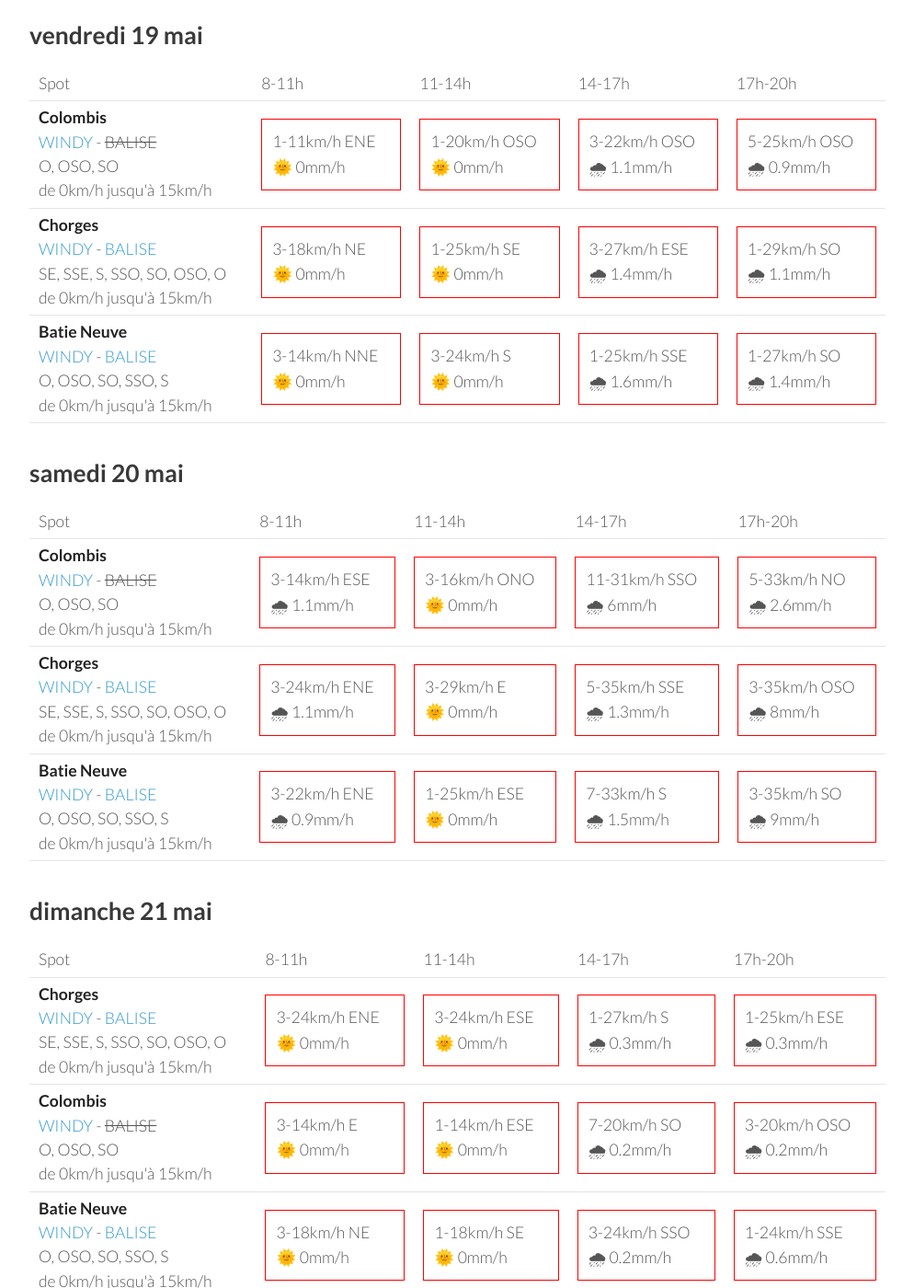
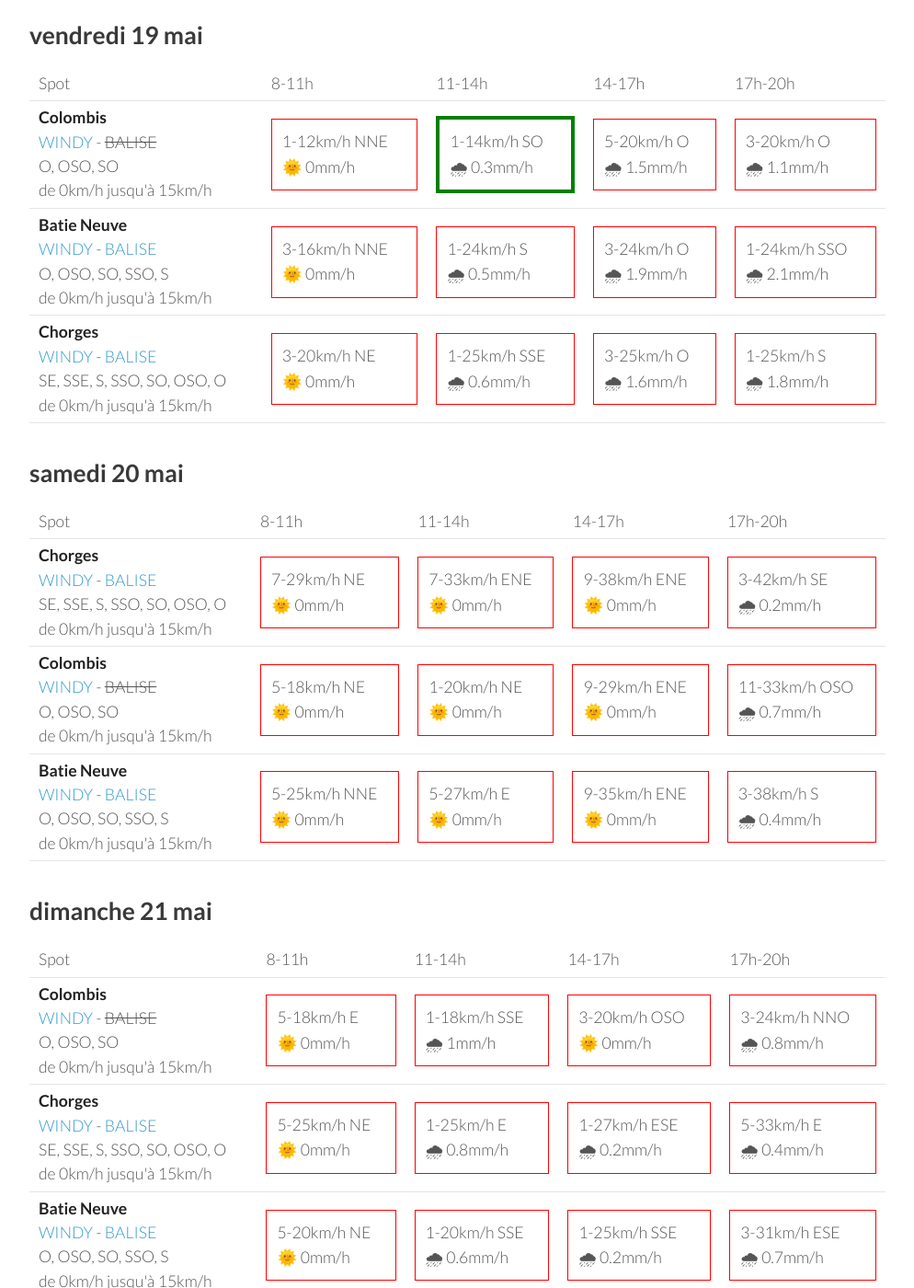
Before and after one commit to parapente-dans-le-nord/parapente-dans-le-nord.github.io, a Jekyll site: the page built from serre_poncon.markdown, in a window 1280 px wide and 1400 px high, scrolled down 1685 px. Shown: the whole window at 92% size, without its empty margins (26-1020 px from the left). Built offline with Jekyll 4.4.1, drawn with Linux system fonts in a browser that asks for light colours; some of the changed text lies outside the part shown.

Commit message:
update index.markdown

```diff
--- a/serre_poncon.markdown
+++ b/serre_poncon.markdown
@@ -22,30 +22,30 @@ page mise à jour le mardi 16 mai 17:31
       <td>17h-20h</td>
     </tr>
 <tr>
-        <td><strong>Chorges</strong><br><a href="https://windy.com/44.578/6.280?44.559,6.262,10">WINDY</a> - <span class=""><a href="https://www.openwindmap.org/PP554">BALISE</a> </span><br> <span class="vent-favorable">SE, SSE, S, SSO, SO, OSO, O</span><br><span class="force-vent">de 0km/h jusqu'à 15km/h</span> </td>
-
-            <td><div class="not-flyable"><p>0-0km/h NA</p><p>🌧️ 0mm/h</p></div></td>
-            <td><div class="not-flyable"><p>7-16km/h SSO</p><p>🌞 0mm/h</p></div></td>
-            <td><div class="not-flyable"><p>7-20km/h ONO</p><p>🌞 0mm/h</p></div></td>
-            <td><div class="not-flyable"><p>5-31km/h NNO</p><p>🌞 0mm/h</p></div></td>
-
-    </tr>
-<tr>
         <td><strong>Batie Neuve</strong><br><a href="https://windy.com/44.584/6.236?44.559,6.262,10,m:eTtagly">WINDY</a> - <span class=""><a href="https://www.openwindmap.org/PP554">BALISE</a> </span><br> <span class="vent-favorable">O, OSO, SO, SSO, S</span><br><span class="force-vent">de 0km/h jusqu'à 15km/h</span> </td>
 
             <td><div class="not-flyable"><p>0-0km/h NA</p><p>🌧️ 0mm/h</p></div></td>
-            <td><div class="not-flyable"><p>14-37km/h NNO</p><p>🌞 0mm/h</p></div></td>
-            <td><div class="not-flyable"><p>20-48km/h NNO</p><p>🌞 0mm/h</p></div></td>
-            <td><div class="not-flyable"><p>22-55km/h NNO</p><p>🌞 0mm/h</p></div></td>
+            <td><div class="not-flyable"><p>0-0km/h NA</p><p>🌧️ 0mm/h</p></div></td>
+            <td><div class="not-flyable"><p>0-0km/h NA</p><p>🌧️ 0mm/h</p></div></td>
+            <td><div class="not-flyable"><p>27-62km/h N</p><p>🌞 0mm/h</p></div></td>
 
     </tr>
 <tr>
         <td><strong>Colombis</strong><br><a href="https://windy.com/44.494/6.216?44.559,6.262,10">WINDY</a> - <span class="no-balise"> BALISE </span><br> <span class="vent-favorable">O, OSO, SO</span><br><span class="force-vent">de 0km/h jusqu'à 15km/h</span> </td>
 
             <td><div class="not-flyable"><p>0-0km/h NA</p><p>🌧️ 0mm/h</p></div></td>
-            <td><div class="not-flyable"><p>11-29km/h NNO</p><p>🌞 0mm/h</p></div></td>
-            <td><div class="not-flyable"><p>18-42km/h NNO</p><p>🌞 0mm/h</p></div></td>
-            <td><div class="not-flyable"><p>20-50km/h NNO</p><p>🌞 0mm/h</p></div></td>
+            <td><div class="not-flyable"><p>0-0km/h NA</p><p>🌧️ 0mm/h</p></div></td>
+            <td><div class="not-flyable"><p>0-0km/h NA</p><p>🌧️ 0mm/h</p></div></td>
+            <td><div class="not-flyable"><p>20-57km/h NNO</p><p>🌞 0mm/h</p></div></td>
+
+    </tr>
+<tr>
+        <td><strong>Chorges</strong><br><a href="https://windy.com/44.578/6.280?44.559,6.262,10">WINDY</a> - <span class=""><a href="https://www.openwindmap.org/PP554">BALISE</a> </span><br> <span class="vent-favorable">SE, SSE, S, SSO, SO, OSO, O</span><br><span class="force-vent">de 0km/h jusqu'à 15km/h</span> </td>
+
+            <td><div class="not-flyable"><p>0-0km/h NA</p><p>🌧️ 0mm/h</p></div></td>
+            <td><div class="not-flyable"><p>0-0km/h NA</p><p>🌧️ 0mm/h</p></div></td>
+            <td><div class="not-flyable"><p>0-0km/h NA</p><p>🌧️ 0mm/h</p></div></td>
+            <td><div class="not-flyable"><p>22-44km/h N</p><p>🌞 0mm/h</p></div></td>
 
     </tr>
 
@@ -67,30 +67,30 @@ page mise à jour le mardi 16 mai 17:31
 <tr>
         <td><strong>Chorges</strong><br><a href="https://windy.com/44.578/6.280?44.559,6.262,10">WINDY</a> - <span class=""><a href="https://www.openwindmap.org/PP554">BALISE</a> </span><br> <span class="vent-favorable">SE, SSE, S, SSO, SO, OSO, O</span><br><span class="force-vent">de 0km/h jusqu'à 15km/h</span> </td>
 
-            <td><div class="not-flyable"><p>1-3km/h ESE</p><p>🌞 0mm/h</p></div></td>
+            <td><div class="flyable"><p>0-1km/h S</p><p>🌞 0mm/h</p></div></td>
+            <td><div class="flyable"><p>7-12km/h OSO</p><p>🌞 0mm/h</p></div></td>
             <td><div class="flyable"><p>7-14km/h SO</p><p>🌞 0mm/h</p></div></td>
-            <td><div class="not-flyable"><p>11-20km/h SO</p><p>🌞 0mm/h</p></div></td>
-            <td><div class="not-flyable"><p>5-14km/h NO</p><p>🌧 0.2mm/h</p></div></td>
+            <td><div class="not-flyable"><p>9-25km/h N</p><p>🌧 0.7mm/h</p></div></td>
 
 
     </tr>
 <tr>
         <td><strong>Colombis</strong><br><a href="https://windy.com/44.494/6.216?44.559,6.262,10">WINDY</a> - <span class="no-balise"> BALISE </span><br> <span class="vent-favorable">O, OSO, SO</span><br><span class="force-vent">de 0km/h jusqu'à 15km/h</span> </td>
 
-            <td><div class="not-flyable"><p>5-16km/h NNO</p><p>🌞 0mm/h</p></div></td>
-            <td><div class="not-flyable"><p>1-12km/h NNE</p><p>🌞 0mm/h</p></div></td>
-            <td><div class="not-flyable"><p>9-25km/h N</p><p>🌞 0mm/h</p></div></td>
-            <td><div class="not-flyable"><p>12-29km/h NNO</p><p>🌞 0mm/h</p></div></td>
+            <td><div class="not-flyable"><p>1-12km/h NNO</p><p>🌞 0mm/h</p></div></td>
+            <td><div class="not-flyable"><p>1-11km/h NNO</p><p>🌞 0mm/h</p></div></td>
+            <td><div class="flyable"><p>1-11km/h OSO</p><p>🌞 0mm/h</p></div></td>
+            <td><div class="not-flyable"><p>12-37km/h N</p><p>🌞 0mm/h</p></div></td>
 
 
     </tr>
 <tr>
         <td><strong>Batie Neuve</strong><br><a href="https://windy.com/44.584/6.236?44.559,6.262,10,m:eTtagly">WINDY</a> - <span class=""><a href="https://www.openwindmap.org/PP554">BALISE</a> </span><br> <span class="vent-favorable">O, OSO, SO, SSO, S</span><br><span class="force-vent">de 0km/h jusqu'à 15km/h</span> </td>
 
-            <td><div class="not-flyable"><p>5-16km/h NNE</p><p>🌞 0mm/h</p></div></td>
-            <td><div class="not-flyable"><p>9-22km/h NNO</p><p>🌞 0mm/h</p></div></td>
-            <td><div class="not-flyable"><p>11-33km/h NNO</p><p>🌞 0mm/h</p></div></td>
-            <td><div class="not-flyable"><p>18-42km/h N</p><p>🌧 0.5mm/h</p></div></td>
+            <td><div class="not-flyable"><p>1-11km/h ESE</p><p>🌞 0mm/h</p></div></td>
+            <td><div class="not-flyable"><p>5-14km/h NNO</p><p>🌞 0mm/h</p></div></td>
+            <td><div class="not-flyable"><p>9-20km/h NNO</p><p>🌞 0mm/h</p></div></td>
+            <td><div class="not-flyable"><p>18-42km/h N</p><p>🌧 0.3mm/h</p></div></td>
 
 
     </tr>
@@ -111,32 +111,32 @@ page mise à jour le mardi 16 mai 17:31
       <td>17h-20h</td>
     </tr>
 <tr>
-        <td><strong>Chorges</strong><br><a href="https://windy.com/44.578/6.280?44.559,6.262,10">WINDY</a> - <span class=""><a href="https://www.openwindmap.org/PP554">BALISE</a> </span><br> <span class="vent-favorable">SE, SSE, S, SSO, SO, OSO, O</span><br><span class="force-vent">de 0km/h jusqu'à 15km/h</span> </td>
-
-            <td><div class="not-flyable"><p>3-18km/h NE</p><p>🌞 0mm/h</p></div></td>
-            <td><div class="not-flyable"><p>1-20km/h SE</p><p>🌞 0mm/h</p></div></td>
-            <td><div class="not-flyable"><p>5-27km/h ONO</p><p>🌧 3.7mm/h</p></div></td>
-            <td><div class="not-flyable"><p>5-27km/h ONO</p><p>🌧 4.1mm/h</p></div></td>
-
-
-    </tr>
-<tr>
         <td><strong>Colombis</strong><br><a href="https://windy.com/44.494/6.216?44.559,6.262,10">WINDY</a> - <span class="no-balise"> BALISE </span><br> <span class="vent-favorable">O, OSO, SO</span><br><span class="force-vent">de 0km/h jusqu'à 15km/h</span> </td>
 
-            <td><div class="not-flyable"><p>3-11km/h NE</p><p>🌞 0mm/h</p></div></td>
-            <td><div class="not-flyable"><p>1-14km/h ONO</p><p>🌞 0mm/h</p></div></td>
-            <td><div class="not-flyable"><p>5-25km/h NO</p><p>🌧 2.3mm/h</p></div></td>
-            <td><div class="not-flyable"><p>5-24km/h NO</p><p>🌧 2.4mm/h</p></div></td>
+            <td><div class="not-flyable"><p>5-12km/h ENE</p><p>🌞 0mm/h</p></div></td>
+            <td><div class="not-flyable"><p>7-25km/h O</p><p>🌧 0.9mm/h</p></div></td>
+            <td><div class="not-flyable"><p>5-27km/h SO</p><p>🌧 3.3mm/h</p></div></td>
+            <td><div class="not-flyable"><p>3-24km/h ONO</p><p>🌧 1.2mm/h</p></div></td>
 
 
     </tr>
 <tr>
         <td><strong>Batie Neuve</strong><br><a href="https://windy.com/44.584/6.236?44.559,6.262,10,m:eTtagly">WINDY</a> - <span class=""><a href="https://www.openwindmap.org/PP554">BALISE</a> </span><br> <span class="vent-favorable">O, OSO, SO, SSO, S</span><br><span class="force-vent">de 0km/h jusqu'à 15km/h</span> </td>
 
-            <td><div class="not-flyable"><p>3-14km/h NNE</p><p>🌞 0mm/h</p></div></td>
-            <td><div class="not-flyable"><p>1-20km/h SSE</p><p>🌞 0mm/h</p></div></td>
-            <td><div class="not-flyable"><p>5-27km/h NO</p><p>🌧 3.2mm/h</p></div></td>
-            <td><div class="not-flyable"><p>5-27km/h ONO</p><p>🌧 4.4mm/h</p></div></td>
+            <td><div class="not-flyable"><p>1-5km/h NE</p><p>🌞 0mm/h</p></div></td>
+            <td><div class="not-flyable"><p>3-25km/h SO</p><p>🌧 0.4mm/h</p></div></td>
+            <td><div class="not-flyable"><p>5-29km/h SO</p><p>🌧 4.7mm/h</p></div></td>
+            <td><div class="not-flyable"><p>5-29km/h O</p><p>🌧 4.5mm/h</p></div></td>
+
+
+    </tr>
+<tr>
+        <td><strong>Chorges</strong><br><a href="https://windy.com/44.578/6.280?44.559,6.262,10">WINDY</a> - <span class=""><a href="https://www.openwindmap.org/PP554">BALISE</a> </span><br> <span class="vent-favorable">SE, SSE, S, SSO, SO, OSO, O</span><br><span class="force-vent">de 0km/h jusqu'à 15km/h</span> </td>
+
+            <td><div class="not-flyable"><p>0-1km/h NE</p><p>🌞 0mm/h</p></div></td>
+            <td><div class="not-flyable"><p>3-25km/h SO</p><p>🌧 0.4mm/h</p></div></td>
+            <td><div class="not-flyable"><p>5-29km/h OSO</p><p>🌧 4.7mm/h</p></div></td>
+            <td><div class="not-flyable"><p>5-29km/h O</p><p>🌧 3.8mm/h</p></div></td>
 
 
     </tr>
@@ -159,30 +159,30 @@ page mise à jour le mardi 16 mai 17:31
 <tr>
         <td><strong>Colombis</strong><br><a href="https://windy.com/44.494/6.216?44.559,6.262,10">WINDY</a> - <span class="no-balise"> BALISE </span><br> <span class="vent-favorable">O, OSO, SO</span><br><span class="force-vent">de 0km/h jusqu'à 15km/h</span> </td>
 
-            <td><div class="not-flyable"><p>1-11km/h ENE</p><p>🌞 0mm/h</p></div></td>
-            <td><div class="not-flyable"><p>1-20km/h OSO</p><p>🌞 0mm/h</p></div></td>
-            <td><div class="not-flyable"><p>3-22km/h OSO</p><p>🌧 1.1mm/h</p></div></td>
-            <td><div class="not-flyable"><p>5-25km/h OSO</p><p>🌧 0.9mm/h</p></div></td>
+            <td><div class="not-flyable"><p>1-12km/h NNE</p><p>🌞 0mm/h</p></div></td>
+            <td><div class="flyable"><p>1-14km/h SO</p><p>🌧 0.3mm/h</p></div></td>
+            <td><div class="not-flyable"><p>5-20km/h O</p><p>🌧 1.5mm/h</p></div></td>
+            <td><div class="not-flyable"><p>3-20km/h O</p><p>🌧 1.1mm/h</p></div></td>
+
+
+    </tr>
+<tr>
+        <td><strong>Batie Neuve</strong><br><a href="https://windy.com/44.584/6.236?44.559,6.262,10,m:eTtagly">WINDY</a> - <span class=""><a href="https://www.openwindmap.org/PP554">BALISE</a> </span><br> <span class="vent-favorable">O, OSO, SO, SSO, S</span><br><span class="force-vent">de 0km/h jusqu'à 15km/h</span> </td>
+
+            <td><div class="not-flyable"><p>3-16km/h NNE</p><p>🌞 0mm/h</p></div></td>
+            <td><div class="not-flyable"><p>1-24km/h S</p><p>🌧 0.5mm/h</p></div></td>
+            <td><div class="not-flyable"><p>3-24km/h O</p><p>🌧 1.9mm/h</p></div></td>
+            <td><div class="not-flyable"><p>1-24km/h SSO</p><p>🌧 2.1mm/h</p></div></td>
 
 
     </tr>
 <tr>
         <td><strong>Chorges</strong><br><a href="https://windy.com/44.578/6.280?44.559,6.262,10">WINDY</a> - <span class=""><a href="https://www.openwindmap.org/PP554">BALISE</a> </span><br> <span class="vent-favorable">SE, SSE, S, SSO, SO, OSO, O</span><br><span class="force-vent">de 0km/h jusqu'à 15km/h</span> </td>
 
-            <td><div class="not-flyable"><p>3-18km/h NE</p><p>🌞 0mm/h</p></div></td>
-            <td><div class="not-flyable"><p>1-25km/h SE</p><p>🌞 0mm/h</p></div></td>
-            <td><div class="not-flyable"><p>3-27km/h ESE</p><p>🌧 1.4mm/h</p></div></td>
-            <td><div class="not-flyable"><p>1-29km/h SO</p><p>🌧 1.1mm/h</p></div></td>
-
-
-    </tr>
-<tr>
-        <td><strong>Batie Neuve</strong><br><a href="https://windy.com/44.584/6.236?44.559,6.262,10,m:eTtagly">WINDY</a> - <span class=""><a href="https://www.openwindmap.org/PP554">BALISE</a> </span><br> <span class="vent-favorable">O, OSO, SO, SSO, S</span><br><span class="force-vent">de 0km/h jusqu'à 15km/h</span> </td>
-
-            <td><div class="not-flyable"><p>3-14km/h NNE</p><p>🌞 0mm/h</p></div></td>
-            <td><div class="not-flyable"><p>3-24km/h S</p><p>🌞 0mm/h</p></div></td>
-            <td><div class="not-flyable"><p>1-25km/h SSE</p><p>🌧 1.6mm/h</p></div></td>
-            <td><div class="not-flyable"><p>1-27km/h SO</p><p>🌧 1.4mm/h</p></div></td>
+            <td><div class="not-flyable"><p>3-20km/h NE</p><p>🌞 0mm/h</p></div></td>
+            <td><div class="not-flyable"><p>1-25km/h SSE</p><p>🌧 0.6mm/h</p></div></td>
+            <td><div class="not-flyable"><p>3-25km/h O</p><p>🌧 1.6mm/h</p></div></td>
+            <td><div class="not-flyable"><p>1-25km/h S</p><p>🌧 1.8mm/h</p></div></td>
 
 
     </tr>
@@ -203,32 +203,32 @@ page mise à jour le mardi 16 mai 17:31
       <td>17h-20h</td>
     </tr>
 <tr>
-        <td><strong>Colombis</strong><br><a href="https://windy.com/44.494/6.216?44.559,6.262,10">WINDY</a> - <span class="no-balise"> BALISE </span><br> <span class="vent-favorable">O, OSO, SO</span><br><span class="force-vent">de 0km/h jusqu'à 15km/h</span> </td>
+        <td><strong>Chorges</strong><br><a href="https://windy.com/44.578/6.280?44.559,6.262,10">WINDY</a> - <span class=""><a href="https://www.openwindmap.org/PP554">BALISE</a> </span><br> <span class="vent-favorable">SE, SSE, S, SSO, SO, OSO, O</span><br><span class="force-vent">de 0km/h jusqu'à 15km/h</span> </td>
 
-            <td><div class="not-flyable"><p>3-14km/h ESE</p><p>🌧 1.1mm/h</p></div></td>
-            <td><div class="not-flyable"><p>3-16km/h ONO</p><p>🌞 0mm/h</p></div></td>
-            <td><div class="not-flyable"><p>11-31km/h SSO</p><p>🌧 6mm/h</p></div></td>
-            <td><div class="not-flyable"><p>5-33km/h NO</p><p>🌧 2.6mm/h</p></div></td>
+            <td><div class="not-flyable"><p>7-29km/h NE</p><p>🌞 0mm/h</p></div></td>
+            <td><div class="not-flyable"><p>7-33km/h ENE</p><p>🌞 0mm/h</p></div></td>
+            <td><div class="not-flyable"><p>9-38km/h ENE</p><p>🌞 0mm/h</p></div></td>
+            <td><div class="not-flyable"><p>3-42km/h SE</p><p>🌧 0.2mm/h</p></div></td>
 
 
     </tr>
 <tr>
-        <td><strong>Chorges</strong><br><a href="https://windy.com/44.578/6.280?44.559,6.262,10">WINDY</a> - <span class=""><a href="https://www.openwindmap.org/PP554">BALISE</a> </span><br> <span class="vent-favorable">SE, SSE, S, SSO, SO, OSO, O</span><br><span class="force-vent">de 0km/h jusqu'à 15km/h</span> </td>
+        <td><strong>Colombis</strong><br><a href="https://windy.com/44.494/6.216?44.559,6.262,10">WINDY</a> - <span class="no-balise"> BALISE </span><br> <span class="vent-favorable">O, OSO, SO</span><br><span class="force-vent">de 0km/h jusqu'à 15km/h</span> </td>
 
-            <td><div class="not-flyable"><p>3-24km/h ENE</p><p>🌧 1.1mm/h</p></div></td>
-            <td><div class="not-flyable"><p>3-29km/h E</p><p>🌞 0mm/h</p></div></td>
-            <td><div class="not-flyable"><p>5-35km/h SSE</p><p>🌧 1.3mm/h</p></div></td>
-            <td><div class="not-flyable"><p>3-35km/h OSO</p><p>🌧 8mm/h</p></div></td>
+            <td><div class="not-flyable"><p>5-18km/h NE</p><p>🌞 0mm/h</p></div></td>
+            <td><div class="not-flyable"><p>1-20km/h NE</p><p>🌞 0mm/h</p></div></td>
+            <td><div class="not-flyable"><p>9-29km/h ENE</p><p>🌞 0mm/h</p></div></td>
+            <td><div class="not-flyable"><p>11-33km/h OSO</p><p>🌧 0.7mm/h</p></div></td>
 
 
     </tr>
 <tr>
         <td><strong>Batie Neuve</strong><br><a href="https://windy.com/44.584/6.236?44.559,6.262,10,m:eTtagly">WINDY</a> - <span class=""><a href="https://www.openwindmap.org/PP554">BALISE</a> </span><br> <span class="vent-favorable">O, OSO, SO, SSO, S</span><br><span class="force-vent">de 0km/h jusqu'à 15km/h</span> </td>
 
-            <td><div class="not-flyable"><p>3-22km/h ENE</p><p>🌧 0.9mm/h</p></div></td>
-            <td><div class="not-flyable"><p>1-25km/h ESE</p><p>🌞 0mm/h</p></div></td>
-            <td><div class="not-flyable"><p>7-33km/h S</p><p>🌧 1.5mm/h</p></div></td>
-            <td><div class="not-flyable"><p>3-35km/h SO</p><p>🌧 9mm/h</p></div></td>
+            <td><div class="not-flyable"><p>5-25km/h NNE</p><p>🌞 0mm/h</p></div></td>
+            <td><div class="not-flyable"><p>5-27km/h E</p><p>🌞 0mm/h</p></div></td>
+            <td><div class="not-flyable"><p>9-35km/h ENE</p><p>🌞 0mm/h</p></div></td>
+            <td><div class="not-flyable"><p>3-38km/h S</p><p>🌧 0.4mm/h</p></div></td>
 
 
     </tr>
@@ -249,32 +249,32 @@ page mise à jour le mardi 16 mai 17:31
       <td>17h-20h</td>
     </tr>
 <tr>
-        <td><strong>Chorges</strong><br><a href="https://windy.com/44.578/6.280?44.559,6.262,10">WINDY</a> - <span class=""><a href="https://www.openwindmap.org/PP554">BALISE</a> </span><br> <span class="vent-favorable">SE, SSE, S, SSO, SO, OSO, O</span><br><span class="force-vent">de 0km/h jusqu'à 15km/h</span> </td>
+        <td><strong>Colombis</strong><br><a href="https://windy.com/44.494/6.216?44.559,6.262,10">WINDY</a> - <span class="no-balise"> BALISE </span><br> <span class="vent-favorable">O, OSO, SO</span><br><span class="force-vent">de 0km/h jusqu'à 15km/h</span> </td>
 
-            <td><div class="not-flyable"><p>3-24km/h ENE</p><p>🌞 0mm/h</p></div></td>
-            <td><div class="not-flyable"><p>3-24km/h ESE</p><p>🌞 0mm/h</p></div></td>
-            <td><div class="not-flyable"><p>1-27km/h S</p><p>🌧 0.3mm/h</p></div></td>
-            <td><div class="not-flyable"><p>1-25km/h ESE</p><p>🌧 0.3mm/h</p></div></td>
+            <td><div class="not-flyable"><p>5-18km/h E</p><p>🌞 0mm/h</p></div></td>
+            <td><div class="not-flyable"><p>1-18km/h SSE</p><p>🌧 1mm/h</p></div></td>
+            <td><div class="not-flyable"><p>3-20km/h OSO</p><p>🌞 0mm/h</p></div></td>
+            <td><div class="not-flyable"><p>3-24km/h NNO</p><p>🌧 0.8mm/h</p></div></td>
 
 
     </tr>
 <tr>
-        <td><strong>Colombis</strong><br><a href="https://windy.com/44.494/6.216?44.559,6.262,10">WINDY</a> - <span class="no-balise"> BALISE </span><br> <span class="vent-favorable">O, OSO, SO</span><br><span class="force-vent">de 0km/h jusqu'à 15km/h</span> </td>
+        <td><strong>Chorges</strong><br><a href="https://windy.com/44.578/6.280?44.559,6.262,10">WINDY</a> - <span class=""><a href="https://www.openwindmap.org/PP554">BALISE</a> </span><br> <span class="vent-favorable">SE, SSE, S, SSO, SO, OSO, O</span><br><span class="force-vent">de 0km/h jusqu'à 15km/h</span> </td>
 
-            <td><div class="not-flyable"><p>3-14km/h E</p><p>🌞 0mm/h</p></div></td>
-            <td><div class="not-flyable"><p>1-14km/h ESE</p><p>🌞 0mm/h</p></div></td>
-            <td><div class="not-flyable"><p>7-20km/h SO</p><p>🌧 0.2mm/h</p></div></td>
-            <td><div class="not-flyable"><p>3-20km/h OSO</p><p>🌧 0.2mm/h</p></div></td>
+            <td><div class="not-flyable"><p>5-25km/h NE</p><p>🌞 0mm/h</p></div></td>
+            <td><div class="not-flyable"><p>1-25km/h E</p><p>🌧 0.8mm/h</p></div></td>
+            <td><div class="not-flyable"><p>1-27km/h ESE</p><p>🌧 0.2mm/h</p></div></td>
+            <td><div class="not-flyable"><p>5-33km/h E</p><p>🌧 0.4mm/h</p></div></td>
 
 
     </tr>
 <tr>
         <td><strong>Batie Neuve</strong><br><a href="https://windy.com/44.584/6.236?44.559,6.262,10,m:eTtagly">WINDY</a> - <span class=""><a href="https://www.openwindmap.org/PP554">BALISE</a> </span><br> <span class="vent-favorable">O, OSO, SO, SSO, S</span><br><span class="force-vent">de 0km/h jusqu'à 15km/h</span> </td>
 
-            <td><div class="not-flyable"><p>3-18km/h NE</p><p>🌞 0mm/h</p></div></td>
-            <td><div class="not-flyable"><p>1-18km/h SE</p><p>🌞 0mm/h</p></div></td>
-            <td><div class="not-flyable"><p>3-24km/h SSO</p><p>🌧 0.2mm/h</p></div></td>
-            <td><div class="not-flyable"><p>1-24km/h SSE</p><p>🌧 0.6mm/h</p></div></td>
+            <td><div class="not-flyable"><p>5-20km/h NE</p><p>🌞 0mm/h</p></div></td>
+            <td><div class="not-flyable"><p>1-20km/h SSE</p><p>🌧 0.6mm/h</p></div></td>
+            <td><div class="not-flyable"><p>1-25km/h SSE</p><p>🌧 0.2mm/h</p></div></td>
+            <td><div class="not-flyable"><p>3-31km/h ESE</p><p>🌧 0.7mm/h</p></div></td>
 
 
     </tr>
```
Also changed, not shown: other parts of serre_poncon.markdown (+1 -1 lines).
